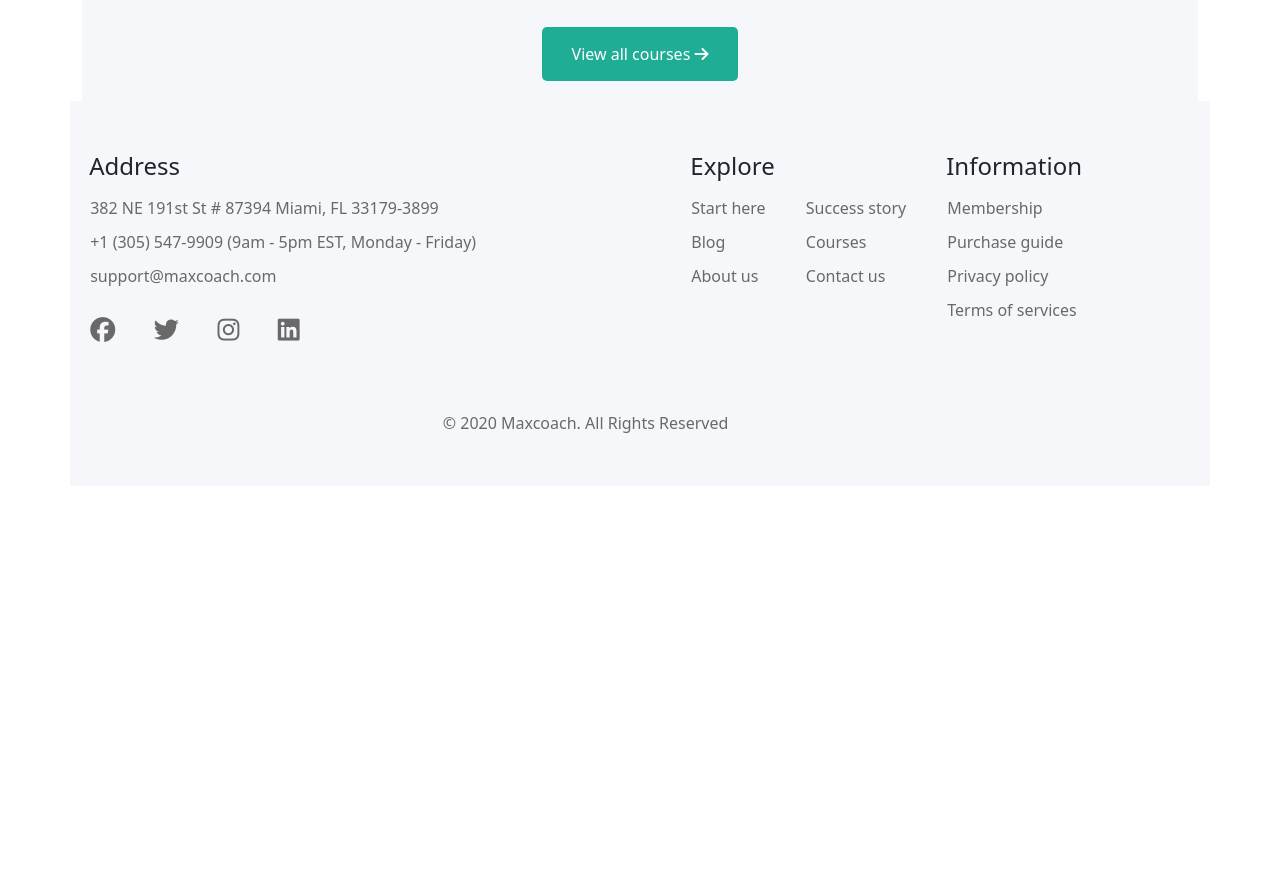
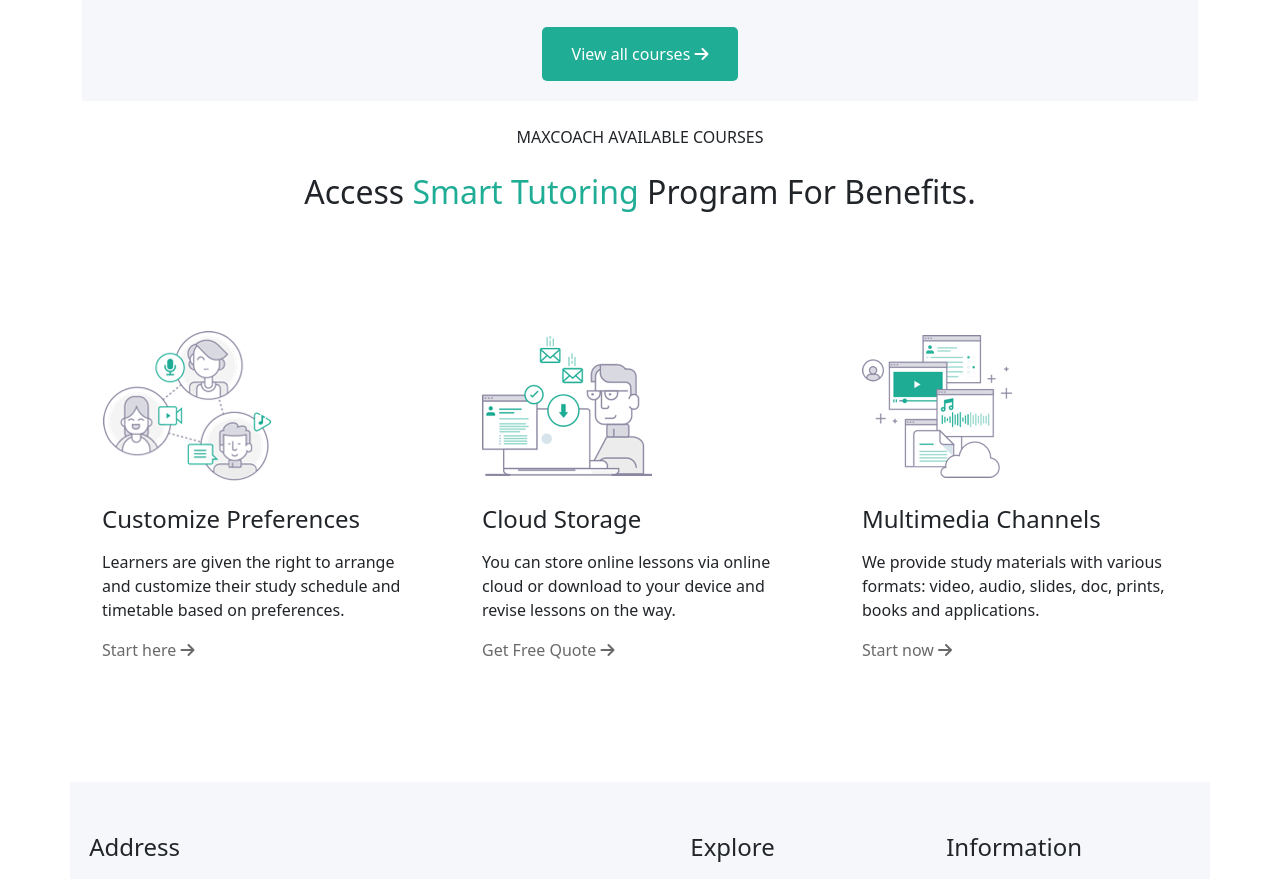
Before and after one commit to saraaffro/proj-html-vuejs, a Vue app: page / in a window 1280 px wide. Shown: the part 1880-2759 px from the top of the page. Before the commit the page ends 2366 px from the top, so only its background shows below. Built offline with nearby package versions, Linux system fonts and the light colour scheme.

Commit message:
feat: benefit components

```diff
--- /dev/null
+++ b/src/components/Benefits.vue
@@ -0,0 +1,100 @@
+<!-- andrea -->
+<script>
+    export default{
+        name: "Benefits"
+    }
+</script>
+
+<template>
+    <div class="benefit">
+      <div class="title mt-4">
+        <span>MAXCOACH AVAILABLE COURSES</span>
+        <h2 class="mt-4">Access <span class="color-smart">Smart Tutoring</span> Program For Benefits.</h2>
+      </div>
+
+      <div class="container-benefit">
+        <div class="row">
+        <div class="col-12 col-md-4">
+          <div class="course-card">
+            <img src="/public/home-2-image-box-01.png" alt="image box 1">
+            <h4 class="mt-4">Customize Preferences</h4>
+            <p class="mt-3">Learners are given the right to arrange and customize their study schedule and timetable based on preferences.</p>
+            <a href="#">Start here <i class="fa-solid fa-arrow-right"></i></a>
+          </div>
+        </div>
+
+
+        <div class="col-12 col-md-4">
+          <div class="course-card">
+            <img src="/public/about-us-02-image-box-02.png" alt="image box 2">
+            <h4 class="mt-4">Cloud Storage</h4>
+            <p class="mt-3">You can store online lessons via online cloud or download to your device and revise lessons on the way.</p>
+            <a href="#">Get Free Quote <i class="fa-solid fa-arrow-right"></i></a>
+          </div>
+        </div>
+
+
+        <div class="col-12 col-md-4">
+          <div class="course-card">
+            <img src="/public/home-2-image-box-03.png" alt="image box 3">
+            <h4 class="mt-4">Multimedia Channels</h4>
+            <p class="mt-3">We provide study materials with various formats: video, audio, slides, doc, prints, books and applications.</p>
+            <a href="#">Start now <i class="fa-solid fa-arrow-right"></i></a>
+          </div>
+        </div>
+      </div>
+      </div>
+
+    </div>
+  </template>
+
+<style lang="scss" scoped>
+@use '../styles/partial/variables' as *;
+
+  .container-benefit{
+    margin: 100px 0;
+
+    .course-card{
+        padding: 20px;
+    }
+
+  }
+
+   .title{
+        text-align: center;
+    }
+
+    .color-smart{
+        color: $verde-acqua;
+        font-weight: 200;
+    }
+
+    // animazione start here, get, start now
+    a {
+        color: $grigio;
+        position: relative;
+        text-decoration: none;
+        display: inline-block;
+
+            &:before {
+                content: '';
+                position: absolute;
+                top: 100%;
+                left: 0;
+                width: 100%;
+                height: 0.5px;
+                background-color: rgb(216, 206, 206);
+                transform: scaleX(0);
+                transform-origin: left;
+                transition: transform 0.5s ease-in-out;
+            }
+
+            &:hover {
+                color: $verde-acqua;
+                &:before {
+                transform: scaleX(1);
+                }
+            }
+        }
+
+</style>
--- a/src/components/CardPrice.vue
+++ b/src/components/CardPrice.vue
@@ -74,6 +74,9 @@ props:{
         color: $grigio;
     }
 
+    p{
+        font-size: 20px;
+    }
 }
 
 </style>
--- a/src/pages/Home.vue
+++ b/src/pages/Home.vue
@@ -2,6 +2,7 @@
 <script>
 import Jambo from '../components/Jambo.vue'
 import Price from '../components/Price.vue'
+import Benefits from '../components/Benefits.vue'
 
 export default {
 name: "Home",
@@ -9,6 +10,7 @@ name: "Home",
 components:{
     Jambo,
     Price,
+    Benefits,
 }
 }
 </script>
@@ -17,6 +19,7 @@ components:{
     <div class="container-xl container-fluid-lg">
         <Jambo/>
         <Price/>
+        <Benefits/>
     </div>
 </template>
 
```
